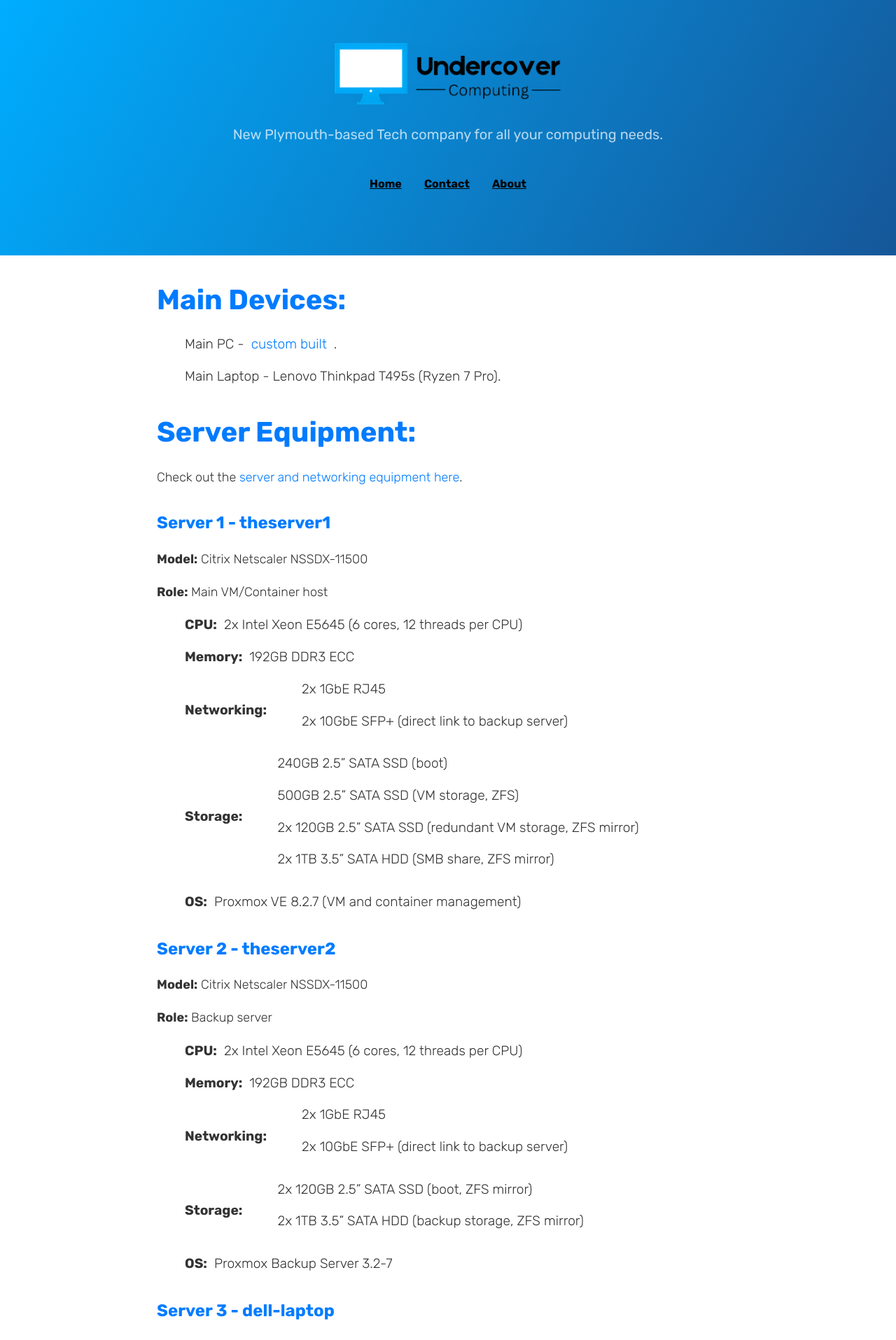
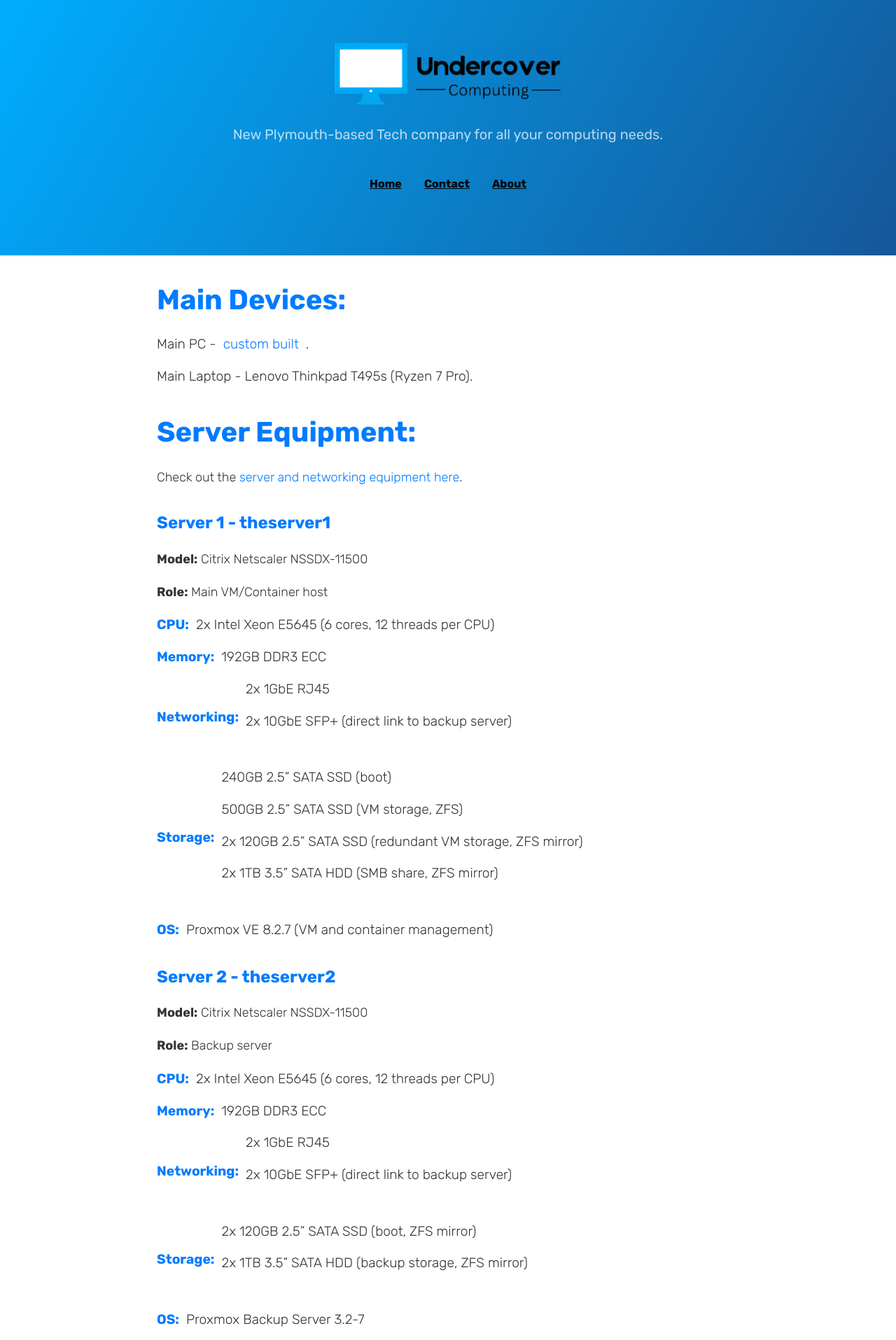
Before and after one commit to UndercoverComputing/undercovercomputing.com, a Jekyll site: the page inventory.html, which Jekyll copies as it is, in a window 1280 px wide. Shown: the top 1915 px of the page at 70% size. Built offline with Jekyll 4.4.1, drawn with Linux system fonts in a browser that asks for light colours.

Commit message:
changed list animations

```diff
--- a/inventory.html
+++ b/inventory.html
@@ -37,6 +37,17 @@
             }
         }
 
+        @keyframes fadeIn {
+          from {
+              opacity: 0;
+              transform: translateX(-50px);
+          }
+          to {
+              opacity: 1;
+              transform: translateX(0);
+          }
+        }
+
         /* Default state for all fade-in elements */
         .fade-in {
             opacity: 0;
@@ -51,12 +62,40 @@
         }
 
         /* Additional styling for list items */
+        ul {
+          list-style: none;
+          padding: 0;
+          margin: 20px 0;
+        }
+
         ul li {
             margin-bottom: 15px;
             font-size: 1.2rem;
             display: flex;
             align-items: center;
             gap: 10px;
+            opacity: 0;
+            transform: translateX(-50px);
+            animation: fadeIn 0.8s ease-out forwards;
+        }
+
+        ul li:nth-child(1) { animation-delay: 0.2s; }
+        ul li:nth-child(2) { animation-delay: 0.4s; }
+        ul li:nth-child(3) { animation-delay: 0.6s; }
+        ul li:nth-child(4) { animation-delay: 0.8s; }
+        ul li:nth-child(5) { animation-delay: 1s; }
+        ul li:nth-child(6) { animation-delay: 1.2s; }
+        ul li:nth-child(7) { animation-delay: 1.4s; }
+        ul li:nth-child(8) { animation-delay: 1.6s; }
+
+        ul li strong {
+          font-weight: bold;
+          color: #007bff;
+          transition: color 0.3s ease;
+        }
+
+        ul li:hover strong {
+            color: #0056b3;
         }
     </style>
 
```
